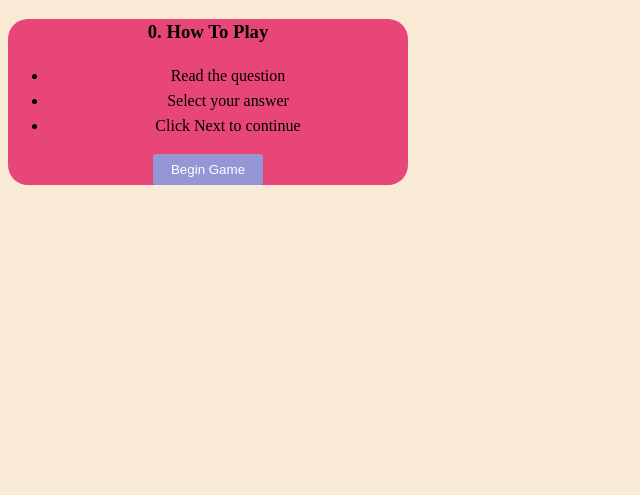
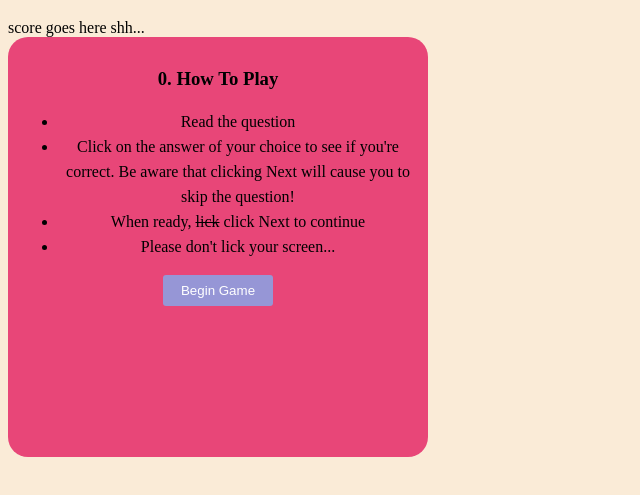
Before and after one commit to DeezDiamond/trivia-project, a plain HTML site: page index.html in a window 1280 px wide. Both pictures are taken after a click on the button "How To Play". Shown: the part 61-556 px from the top of the page, without its empty margins (0-640 px from the left). Drawn offline with Linux system fonts and the light colour scheme.

Commit message:
Style notes added and a spot to keep track of score

```diff
--- a/index.html
+++ b/index.html
@@ -8,12 +8,13 @@
 	</head>
 	<body>
 		<h1>Welcome to Trivia</h1>
-
+		<div id="score">score goes here shh...</div>
 		<div id="container">
 			<div id="intro">
 				<p>The game will go here. All cards including intro card are within a container.</p>
 				<p>There is a series of three questions in this trivia game. Can you answer them all? Click the button below to review the instructions, then have fun!</p>
 
+				<p>I don't like how the button hops around. Fix it via putting it into a footer.</p>
 				<button id="begin" class="pretty-button">
 					How To Play
 				</button>
@@ -23,8 +24,9 @@
 				<h3>0. How To Play</h3>
 				<ul>
 					<li>Read the question</li>
-					<li>Select your answer</li>
-					<li>Click Next to continue</li>
+					<li>Click on the answer of your choice to see if you're correct. Be aware that clicking Next will cause you to skip the question!</li>
+					<li>When ready, <strike>lick</strike> click Next to continue</li>
+					<li>Please don't lick your screen...</li>
 				</ul>
 				<button id="goToOne" class="pretty-button">
 					Begin Game
--- a/style.css
+++ b/style.css
@@ -6,23 +6,29 @@ body {
 	width: 50vh
 }
 
-#intro {
+/* #intro {
 	text-align: center;
 	line-height: 25px;
 	background-color: #e84678;
 	border-radius: 20px;
 	width: 100%;
+	height: 30vh;
 	top: 10vh;
 	display: inline-block;
-}
+} */
 
-.card {
+.card, #intro {
 	text-align: center;
 	line-height: 25px;
 	background-color: #e84678;
 	border-radius: 20px;
 	width: 100%;
+	height: 50vh;
 	top: 10vh;
+	padding: 10px;
+}
+
+#instructions, #questionOne, #questionTwo, #questionThree {
 	display: none;
 }
 
```
